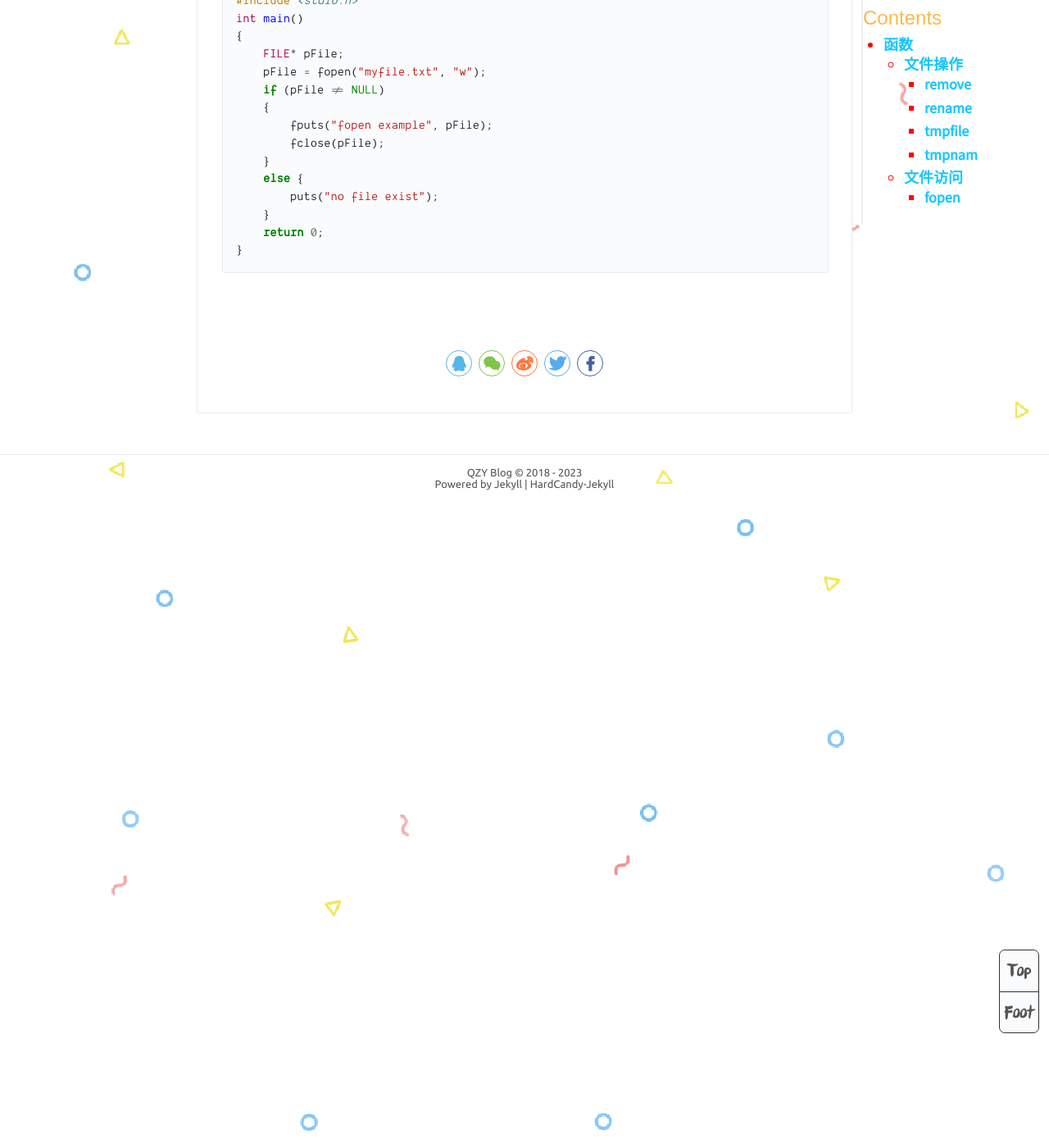
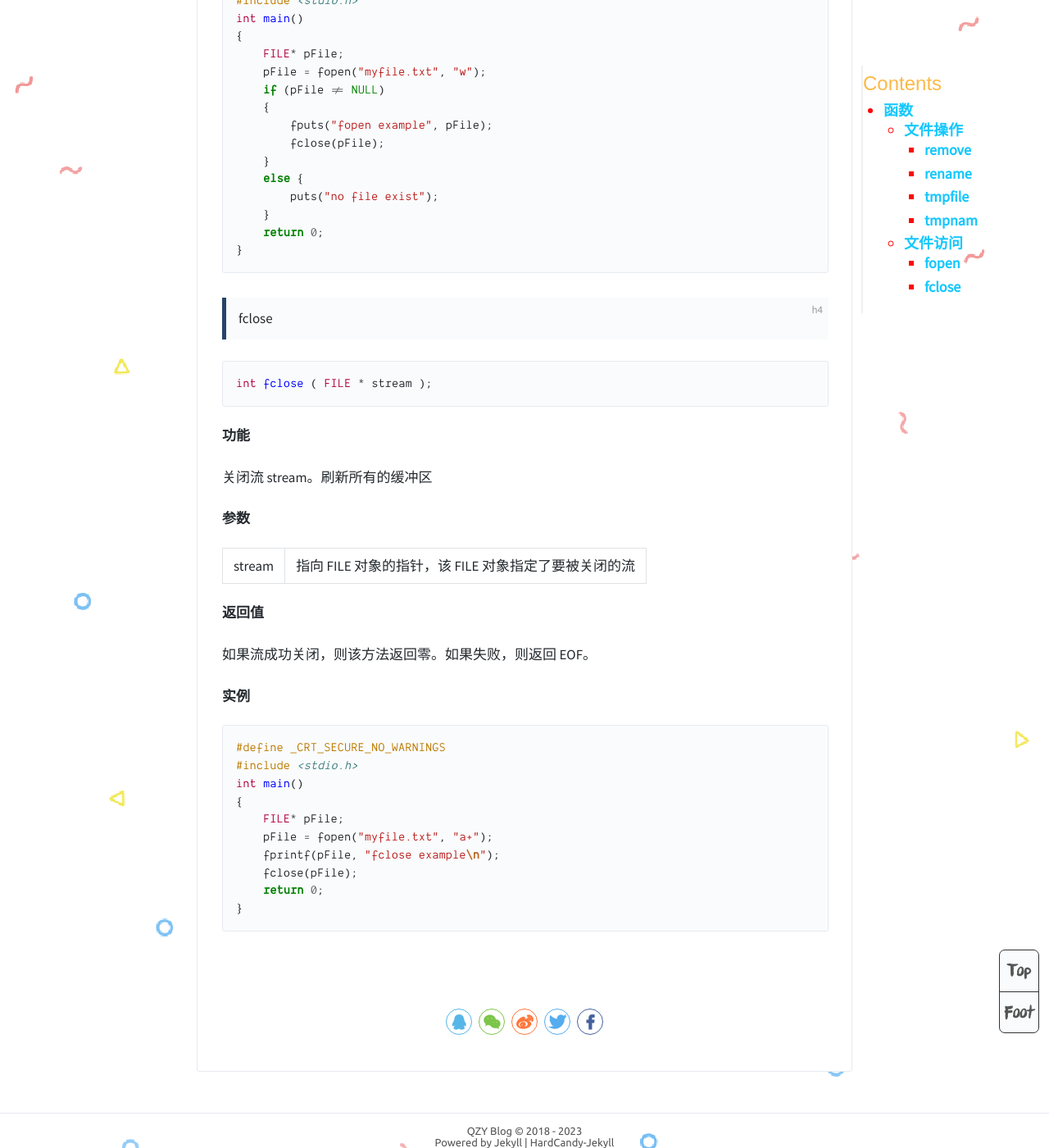
Before and after one commit to westqzy/westqzy.github.io11, a Jekyll site: the page built from _posts/2023-02-04-C语言官方库学习stdio.md, in a window 1280 px wide and 1400 px high, scrolled down 6647 px. Shown: the whole window at 82% size. Built offline with Jekyll 4.4.1, drawn with Linux system fonts in a browser that asks for light colours.

Commit message:
Update 2023-02-04-C语言官方库学习stdio.md

````diff
--- a/_posts/2023-02-04-C语言官方库学习stdio.md
+++ b/_posts/2023-02-04-C语言官方库学习stdio.md
@@ -250,3 +250,36 @@ int main()
     return 0;
 }
 ```
+
+#### fclose
+
+```c
+int fclose ( FILE * stream );
+```
+
+**功能**
+
+关闭流 stream。刷新所有的缓冲区
+
+**参数**
+
+| stream | 指向 FILE 对象的指针，该 FILE 对象指定了要被关闭的流
+
+**返回值**
+
+如果流成功关闭，则该方法返回零。如果失败，则返回 EOF。
+
+**实例**
+
+```c
+#define _CRT_SECURE_NO_WARNINGS
+#include <stdio.h>
+int main()
+{
+    FILE* pFile;
+    pFile = fopen("myfile.txt", "a+");
+    fprintf(pFile, "fclose example\n");
+    fclose(pFile);
+    return 0;
+}
+```
````
